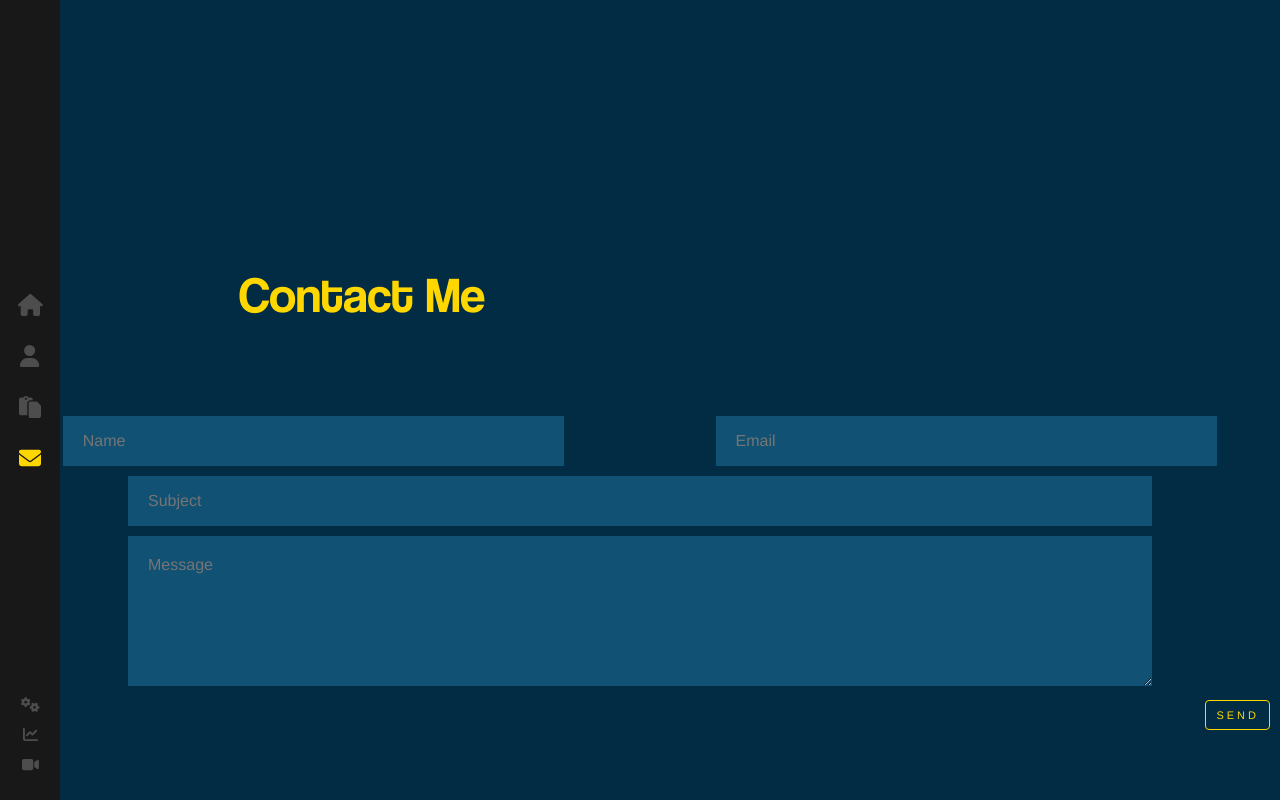
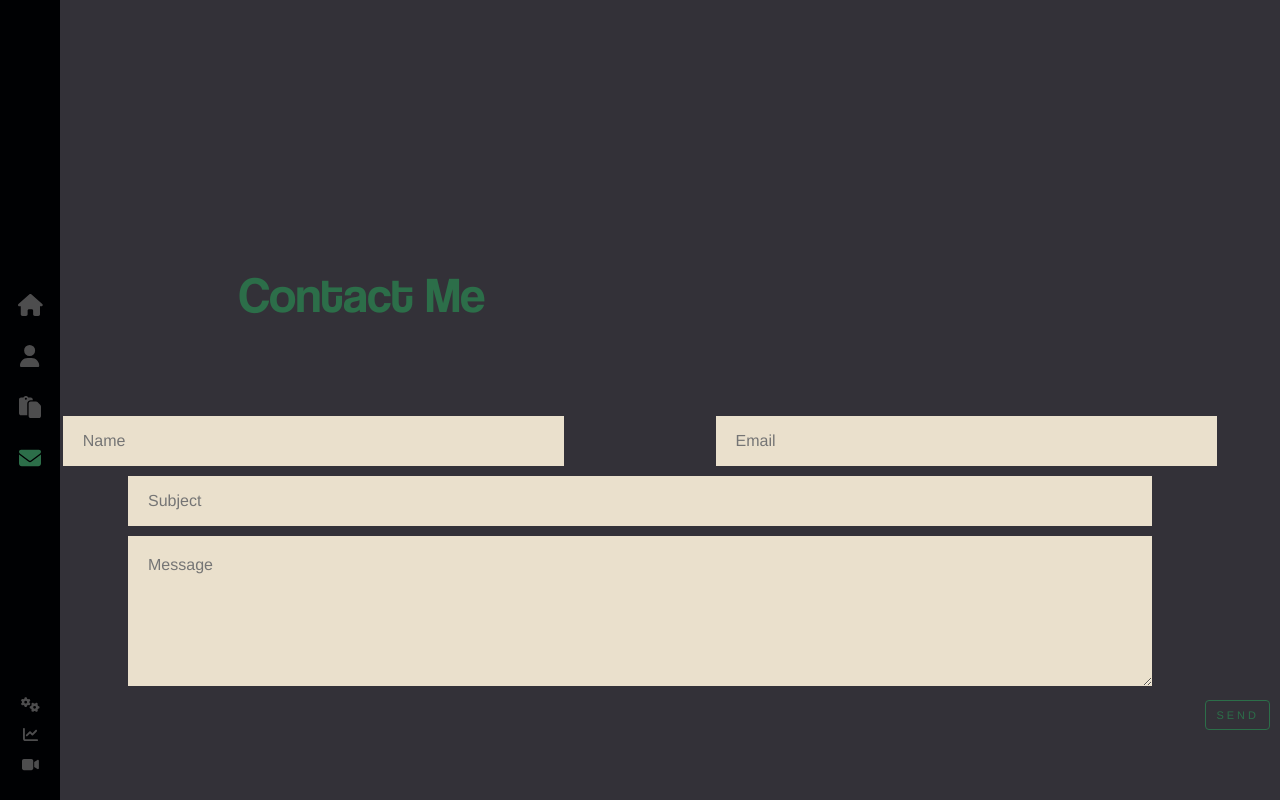
Before and after one commit to Alknight17/React-Portfolio, a React (Create React App) app: page /contact in a window 1280 px wide. Built offline with nearby package versions, Linux system fonts and the light colour scheme.

Commit message:
color palette swap

```diff
--- a/src/App.scss
+++ b/src/App.scss
@@ -1,4 +1,4 @@
-$primary-color: #ffd700;
+$primary-color: #2C6E49;
 
 @import 'animate.css';
 
@@ -38,18 +38,18 @@ textarea {
 }
 
 .App-header {
-  background-color: #282c34;
+  background-color: #5EC2B7;
   min-height: 100vh;
   display: flex;
   flex-direction: column;
   align-items: center;
   justify-content: center;
   font-size: calc(10px + 2vmin);
-  color: white;
+  color: #EAE0CC;
 }
 
 .App-link {
-  color: #61dafb;
+  color: #EAE0CC;
 }
 
 @keyframes App-logo-spin {
--- a/src/components/Contact/index.scss
+++ b/src/components/Contact/index.scss
@@ -37,10 +37,10 @@
     input[type="email"] {
         width: 80%;
         border: 0;
-        background: #115173;
+        background: #EAE0CC;
         height: 50px;
         font-size: 16px;
-        color: #fff;
+        color: #000103;
         padding: 0 20px;
         box-sizing: border-box;
     }
@@ -48,22 +48,22 @@
     textarea {
         width: 80%;
         border: 0;
-        background: #115173;
+        background: #EAE0CC;
         height: 50px;
         font-size: 16px;
-        color: #fff;
+        color: #000103;
         padding: 20px;
         box-sizing: border-box;
         min-height: 150px;
       }
 
       .flat-button {
-        color: #ffd700;
+        color: #2C6E49;
         font-size: 11px;
         letter-spacing: 3px;
         text-decoration: none;
         padding: 8px 10px;
-        border: 1px solid #ffd700;
+        border: 1px solid #2C6E49;
         float: left;
         border-radius: 4px;
         background: 0 0;
@@ -71,5 +71,9 @@
         float: right;
         text-align: center;
         margin-right: 10px;
+
+        &:hover {
+            color: #5EC2B7;
       }
+    }
  }
--- a/src/components/Home/index.scss
+++ b/src/components/Home/index.scss
@@ -9,7 +9,7 @@
     }
 
     h1 {
-        color: #fff;
+        color: #EAE0CC;
         font-size: 50px;
         margin: 0;
         font-family: 'Coolvetica';
@@ -17,7 +17,7 @@
     }
 
     h2 {
-        color: #8d8d8d;
+        color: #EAE0CC;
         margin-top: 20px;
         font-weight: 400;
         font-size: 11px;
--- a/src/components/Layout/index.scss
+++ b/src/components/Layout/index.scss
@@ -26,7 +26,7 @@
         h1 {
             font-size: 50px;
             font-family: 'Coolvetica';
-            color: #ffd700;
+            color: #2C6E49;
             font-weight: 400;
             margin-top: 0;
             position: relative;
@@ -36,7 +36,7 @@
 
         p {
             font-style: 13px;
-            color: #fff;
+            color: #EAE0CC;
             font-family: sans-serif;
             font-weight: 300;
             min-width: fit-content;
--- a/src/components/Navbar/index.scss
+++ b/src/components/Navbar/index.scss
@@ -1,5 +1,5 @@
 .nav-bar {
-    background: #181818;
+    background: #000103;
     width: 60px;
     height: 100%;
     position: absolute;
@@ -19,7 +19,7 @@ nav {
 
     a {
       font-size: 22px;
-      color: #4d4d4e;
+      color: #333138;
       display: block;
       line-height: 51px;
       height: 51px;
@@ -31,7 +31,7 @@ nav {
       }
 
       &:hover {
-        color: #ffd700;
+        color: #2C6E49;
 
         svg {
           opacity: 0;
@@ -83,7 +83,7 @@ nav {
 
     a.active {
       svg {
-        color: #ffd700;
+        color: #2C6E49;
       }
     }
   }
@@ -107,7 +107,7 @@ nav {
         color: #4d4d4e;
 
         &:hover svg {
-          color: #ffd700;
+          color: #2C6E49;
         }
       }
     }
--- a/src/components/Portfolio/index.scss
+++ b/src/components/Portfolio/index.scss
@@ -45,7 +45,7 @@
         .title {
             margin-bottom: 0;
             margin-top: 0;
-            color: #fff;
+            color: #EAE0CC;
             font-size: 24px;
             font-weight: 500;
             line-height: 24px;
@@ -55,7 +55,7 @@
         .description {
             font-size: 14px;
             margin-bottom: 5px;
-            color: #fff;
+            color: #EAE0CC;
             font-weight: 700;
         }
 
@@ -65,10 +65,10 @@
             padding: 0 23px;
             height: 40px;
             line-height: 34px;
-            border: 2px solid #ffd700;
+            border: 2px solid #EAE0CC;
             border-radius: 4px;
             font-size: 14px;
-            color: #fff;
+            color: #EAE0CC;
             background: transparent;
             text-transform: uppercase;
             font-weight: 700;
@@ -78,12 +78,12 @@
 
         .btn:hover {
             transform: translateY(-3px);
-            background: #ffd700;
+            background: #5EC2B7;
         }
 
         &:after {
             content: "";
-            background: linear-gradient(180deg, #ffd700, #000);
+            background: linear-gradient(180deg, #5EC2B7, #000);
             position: absolute;
             left: 0;
             right: 0;
--- a/src/index.css
+++ b/src/index.css
@@ -5,8 +5,8 @@ html {
 body {
   margin: 0;
   font: 300 10px/1.5 'Helvetica Neue', 'sans-serif';
-  color: #444;
-  background: #022c43;
+  color: #EAE0CC;
+  background: #333138;
   overflow: hidden;
   display: block;
   -webkit-font-smoothing: antialiased;
```
